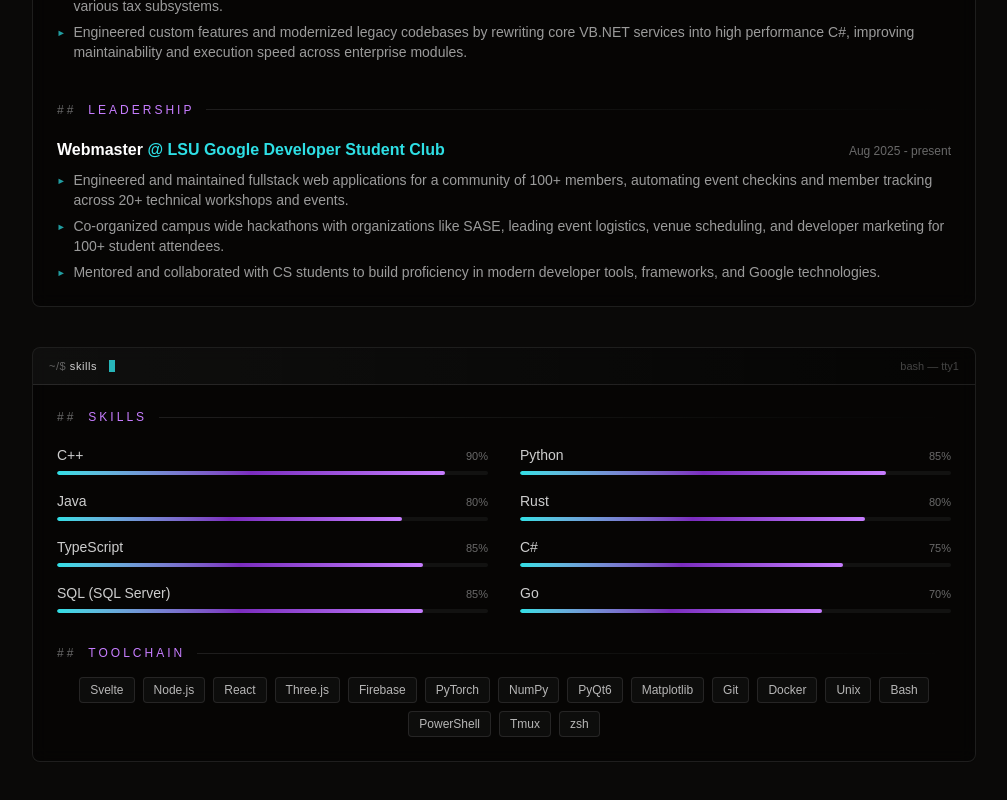
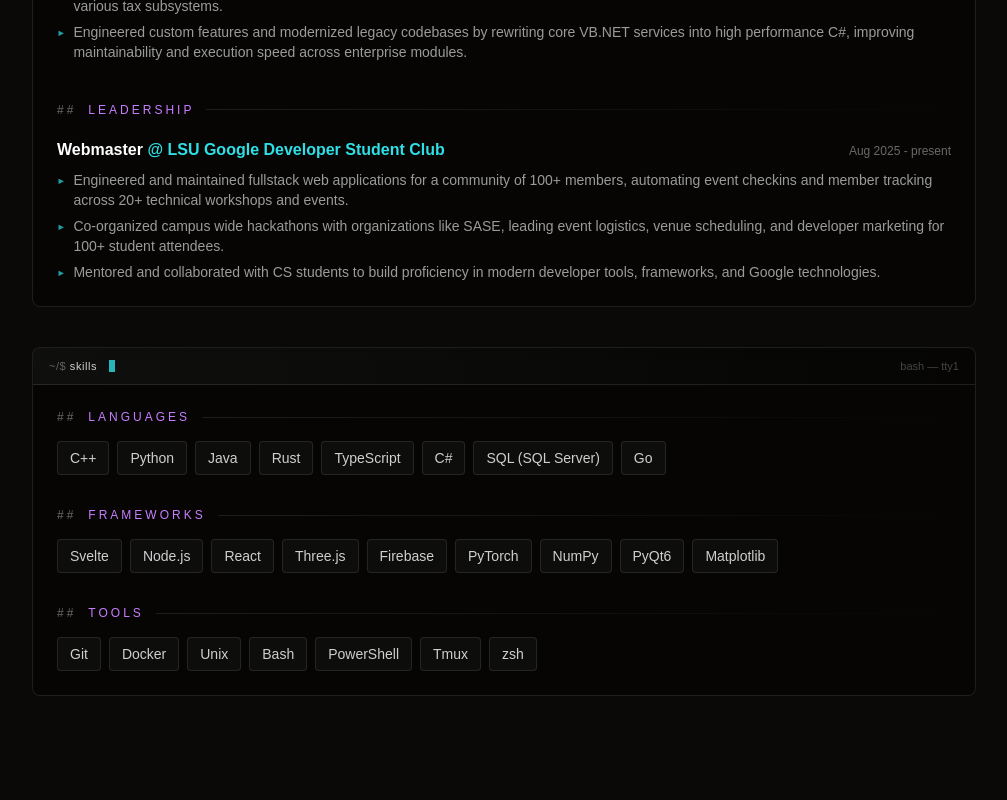
Before and after one commit to Implycitt/portfolio, a Next.js app: page /resume in a window 1280 px wide. Shown: the part 912-1712 px from the top of the page, without its empty margins (136-1143 px from the left). Built offline with nearby package versions, Linux system fonts and the light colour scheme; a web font is replaced by a local one.

Commit message:
fix: resume updates

```diff
--- /dev/null
+++ b/eslint.config.mjs
@@ -0,0 +1,8 @@
+import nextPlugin from "@next/eslint-plugin-next";
+
+export default [
+  nextPlugin.configs.recommended,
+  {
+    ignores: [".next/**", "node_modules/**", "out/**", "next-env.d.ts"],
+  },
+];
--- a/package.json
+++ b/package.json
@@ -5,7 +5,8 @@
   "scripts": {
     "dev": "next dev",
     "build": "next build",
-    "start": "next start"
+    "start": "next start",
+    "lint": "eslint ."
   },
   "dependencies": {
     "@react-three/drei": "^10.7.7",
@@ -27,6 +28,8 @@
     "@types/react": "^19",
     "@types/react-dom": "^19",
     "babel-plugin-react-compiler": "1.0.0",
+    "eslint": "^10.9.1",
+    "eslint-config-next": "^16.3.4",
     "tailwindcss": "^4",
     "typescript": "^5"
   },
--- /dev/null
+++ b/public/mobile-audit.html
@@ -0,0 +1,23 @@
+<!doctype html>
+<html>
+<head>
+<meta charset="utf-8" />
+<title>390px Mobile Audit</title>
+<style>
+	body { margin: 0; background: #111; color: #eee; font-family: monospace; }
+	.row { display: flex; flex-wrap: wrap; gap: 24px; padding: 24px; align-items: flex-start; }
+	.frame { width: 390px; flex: 0 0 390px; }
+	.frame h2 { font-size: 14px; margin: 0 0 8px; color: #7b2cbf; }
+	iframe { width: 390px; height: 844px; border: 1px solid #444; background: #0a0908; }
+	.msg { font-size: 12px; color: #888; margin-left: 8px; font-weight: 400; }
+</style>
+</head>
+<body>
+	<div class="row">
+		<div class="frame"><h2 id="h-home">/ (home)</h2><iframe id="f-home" src="/"></iframe></div>
+		<div class="frame"><h2 id="h-resume">/resume</h2><iframe id="f-resume" src="/resume"></iframe></div>
+		<div class="frame"><h2 id="h-projects">/projects</h2><iframe id="f-projects" src="/projects"></iframe></div>
+		<div class="frame"><h2 id="h-blog">/blog</h2><iframe id="f-blog" src="/blog"></iframe></div>
+	</div>
+</body>
+</html>
--- a/src/app/resume/page.tsx
+++ b/src/app/resume/page.tsx
@@ -23,15 +23,37 @@ const EXPERIENCE = [
   },
 ];
 
-const SKILLS = [
-  ["C++", "90%"],
-  ["Python", "85%"],
-  ["Java", "80%"],
-  ["Rust", "80%"],
-  ["TypeScript", "85%"],
-  ["C#", "75%"],
-  ["SQL (SQL Server)", "85%"],
-  ["Go", "70%"],
+const LANGUAGES = [
+  "C++",
+  "Python",
+  "Java",
+  "Rust",
+  "TypeScript",
+  "C#",
+  "SQL (SQL Server)",
+  "Go",
+];
+
+const FRAMEWORKS = [
+  "Svelte",
+  "Node.js",
+  "React",
+  "Three.js",
+  "Firebase",
+  "PyTorch",
+  "NumPy",
+  "PyQt6",
+  "Matplotlib",
+];
+
+const TOOLS = [
+  "Git",
+  "Docker",
+  "Unix",
+  "Bash",
+  "PowerShell",
+  "Tmux",
+  "zsh",
 ];
 
 const EDUCATION = [
@@ -62,23 +84,10 @@ const SUMMARY = [
   "Webmaster for LSU's Google Developer Student Club - full-stack platform tooling, hackathons, and mentorship.",
 ];
 
-const TOOLS = [
-  "Svelte",
-  "Node.js",
-  "React",
-  "Three.js",
-  "Firebase",
-  "PyTorch",
-  "NumPy",
-  "PyQt6",
-  "Matplotlib",
-  "Git",
-  "Docker",
-  "Unix",
-  "Bash",
-  "PowerShell",
-  "Tmux",
-  "zsh",
+const SKILL_GROUPS = [
+  { title: "Languages", items: LANGUAGES, hover: "hover:border-violet/40 hover:text-mauve" },
+  { title: "Frameworks", items: FRAMEWORKS, hover: "hover:border-cyan/40 hover:text-cyan" },
+  { title: "Tools", items: TOOLS, hover: "hover:border-mauve/40 hover:text-mauve" },
 ];
 
 function Section({
@@ -154,42 +163,24 @@ export default function Resume() {
           </TerminalCard>
 
           <TerminalCard path="skills" accent="violet">
-            <h3 className="mb-5 flex items-center gap-3 font-mono text-xs tracking-[0.25em] uppercase text-mauve">
-              <span className="text-white/40">##</span> Skills
-              <span className="h-px flex-1 bg-gradient-to-r from-white/10 to-transparent" />
-            </h3>
-            <div className="grid gap-x-8 gap-y-4 sm:grid-cols-2">
-              {SKILLS.map(([skill, level]) => {
-                const pct = parseInt(level, 10);
-                return (
-                  <div key={skill} className="font-mono">
-                    <div className="flex items-baseline justify-between text-sm">
-                      <span className="text-white/80">{skill}</span>
-                      <span className="text-[11px] text-white/40">{level}</span>
-                    </div>
-                    <div className="mt-1.5 h-1 overflow-hidden rounded-full bg-white/5">
-                      <div
-                        className="h-full rounded-full bg-gradient-to-r from-cyan via-violet to-mauve"
-                        style={{ width: `${pct}%` }}
-                      />
-                    </div>
+            <div className="space-y-8">
+              {SKILL_GROUPS.map((group) => (
+                <div key={group.title}>
+                  <h3 className="mb-4 flex items-center gap-3 font-mono text-xs tracking-[0.25em] uppercase text-mauve">
+                    <span className="text-white/40">##</span> {group.title}
+                    <span className="h-px flex-1 bg-gradient-to-r from-white/10 to-transparent" />
+                  </h3>
+                  <div className="flex flex-wrap gap-2">
+                    {group.items.map((item) => (
+                      <span
+                        key={item}
+                        className={`rounded border border-white/10 bg-white/[0.03] px-3 py-1.5 font-mono text-sm text-white/80 transition-colors duration-200 ${group.hover}`}
+                      >
+                        {item}
+                      </span>
+                    ))}
                   </div>
-                );
-              })}
-            </div>
-
-            <h3 className="mb-4 mt-8 flex items-center gap-3 font-mono text-xs tracking-[0.25em] uppercase text-mauve">
-              <span className="text-white/40">##</span> Toolchain
-              <span className="h-px flex-1 bg-gradient-to-r from-white/10 to-transparent" />
-            </h3>
-            <div className="flex flex-wrap justify-center gap-2">
-              {TOOLS.map((tool) => (
-                <span
-                  key={tool}
-                  className="rounded border border-white/10 bg-white/[0.03] px-2.5 py-1 font-mono text-xs text-white/70 transition-colors duration-200 hover:border-cyan/40 hover:text-cyan"
-                >
-                  {tool}
-                </span>
+                </div>
               ))}
             </div>
           </TerminalCard>
```
Also changed, not shown: 1 other file (tests, documents, lock files or other folders).
